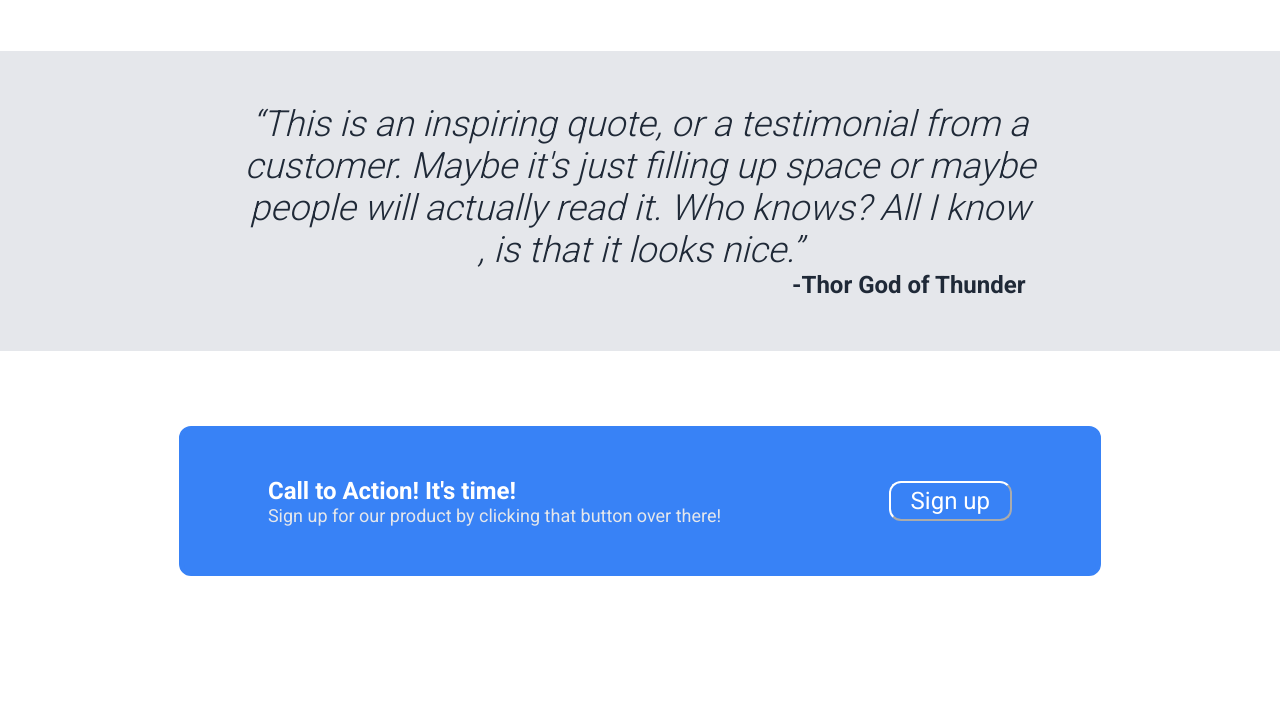
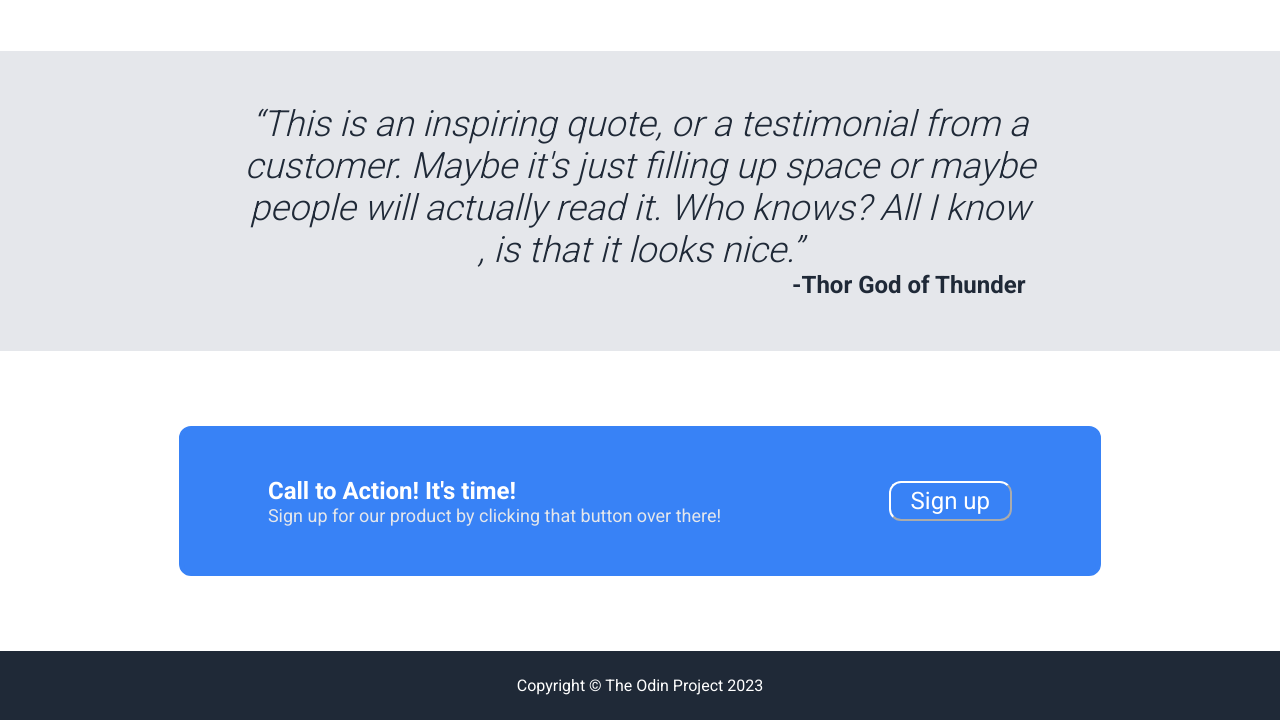
Before and after one commit to Neville-Kimeu/Project-Landing-Page, a plain HTML site: page index.html in a window 1280 px wide. Shown: the part 780-1500 px from the top of the page. Before the commit the page ends 1431 px from the top, so only its background shows below. Drawn offline with Linux system fonts and the light colour scheme.

Commit message:
Footer Complete. Project complete

```diff
--- a/index.html
+++ b/index.html
@@ -76,5 +76,9 @@
             <button class="sign-button2"> Sign up</button>
         </div>
     </div>
+
+    <div class="footer">
+        Copyright © The Odin Project 2023
+    </div>
 </body>
 </html>
--- a/styles.css
+++ b/styles.css
@@ -222,3 +222,11 @@
       text-decoration: none;
       border-color: white;
    }
+
+   .footer {
+      background-color: #1F2937;
+      color: #fff;
+      text-align: center;
+      padding-top: 25px;
+      padding-bottom: 25px;
+   }
```
